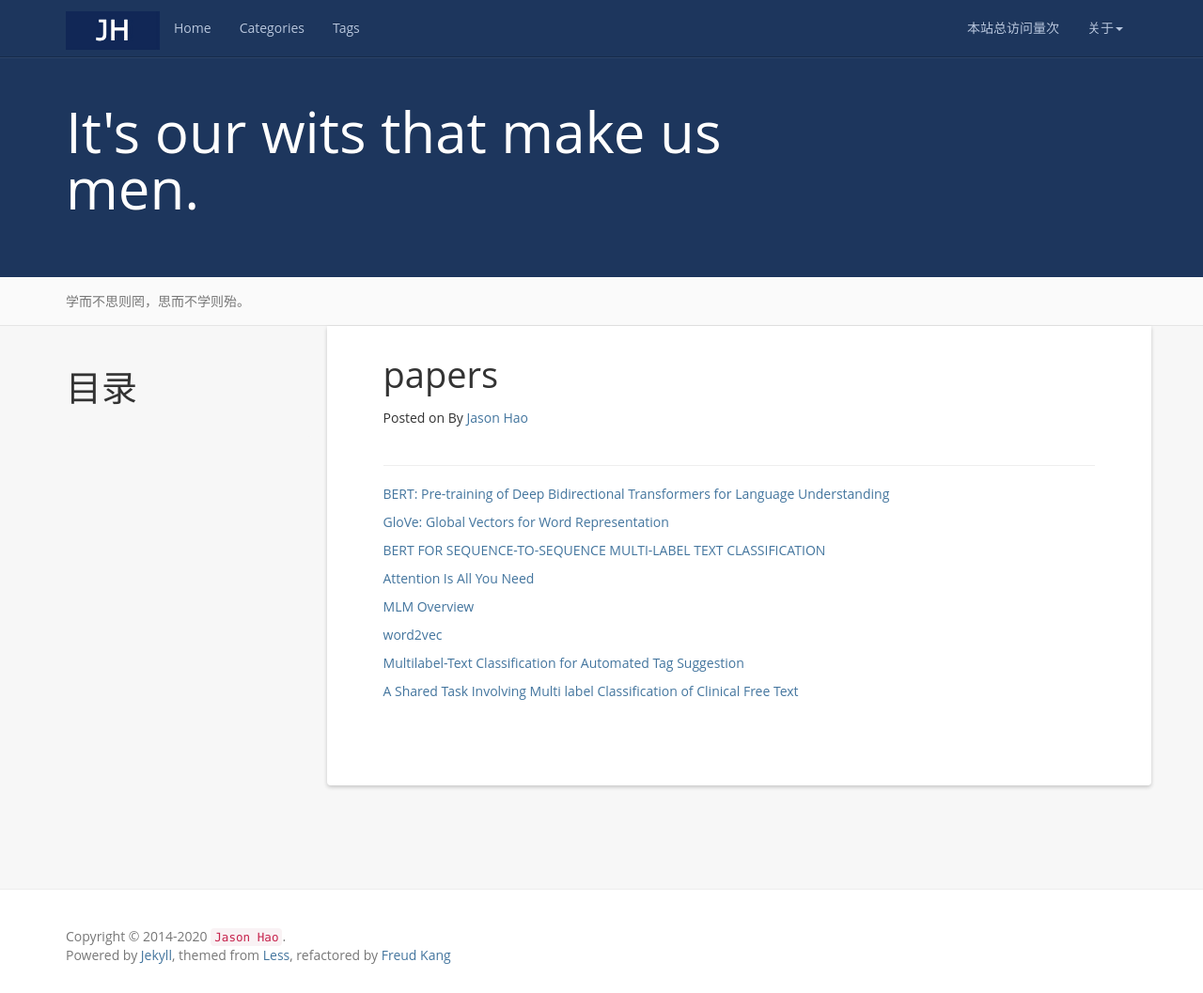
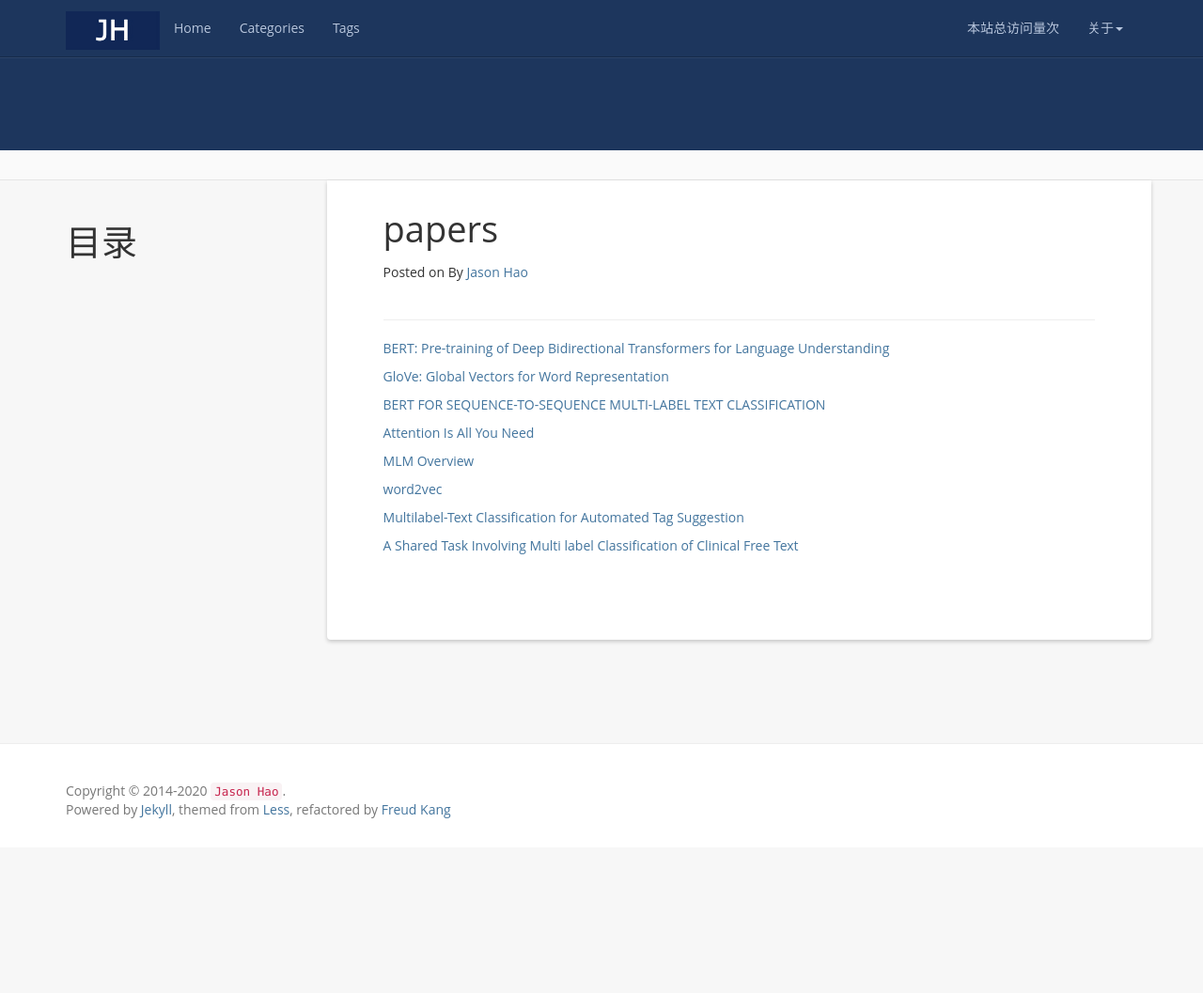
Before and after one commit to jasonhhao/jasonhhao.github.io, a Jekyll site: the page built from papers.md, in a window 1280 px wide and 1057 px high. Shown: the whole window at 94% size. Built offline with Jekyll 4.4.1, drawn with Linux system fonts in a browser that asks for light colours; nearby versions of some CDN libraries; a script that is not in the unit is left out; comment, search, counter and statistics services are not loaded.

Commit message:
Update _config.yml

```diff
--- a/_config.yml
+++ b/_config.yml
@@ -6,10 +6,10 @@
 resume_site: https://www.linkedin.com/in/jason-hao/
 github: https://github.com/jasonhhao
 baseurl: ""
-description: Actually, less is more!
-meta_description: 没钱为什么还要学深度学习
-motto: It's our wits that make us men.
-banner: 学而不思则罔，思而不学则殆。
+description:
+meta_description:
+motto:
+banner:
 
 #permalink: /:categories/:year/:month/:day/:title/
 permalink: /:year/:month/:day/:title/
```
